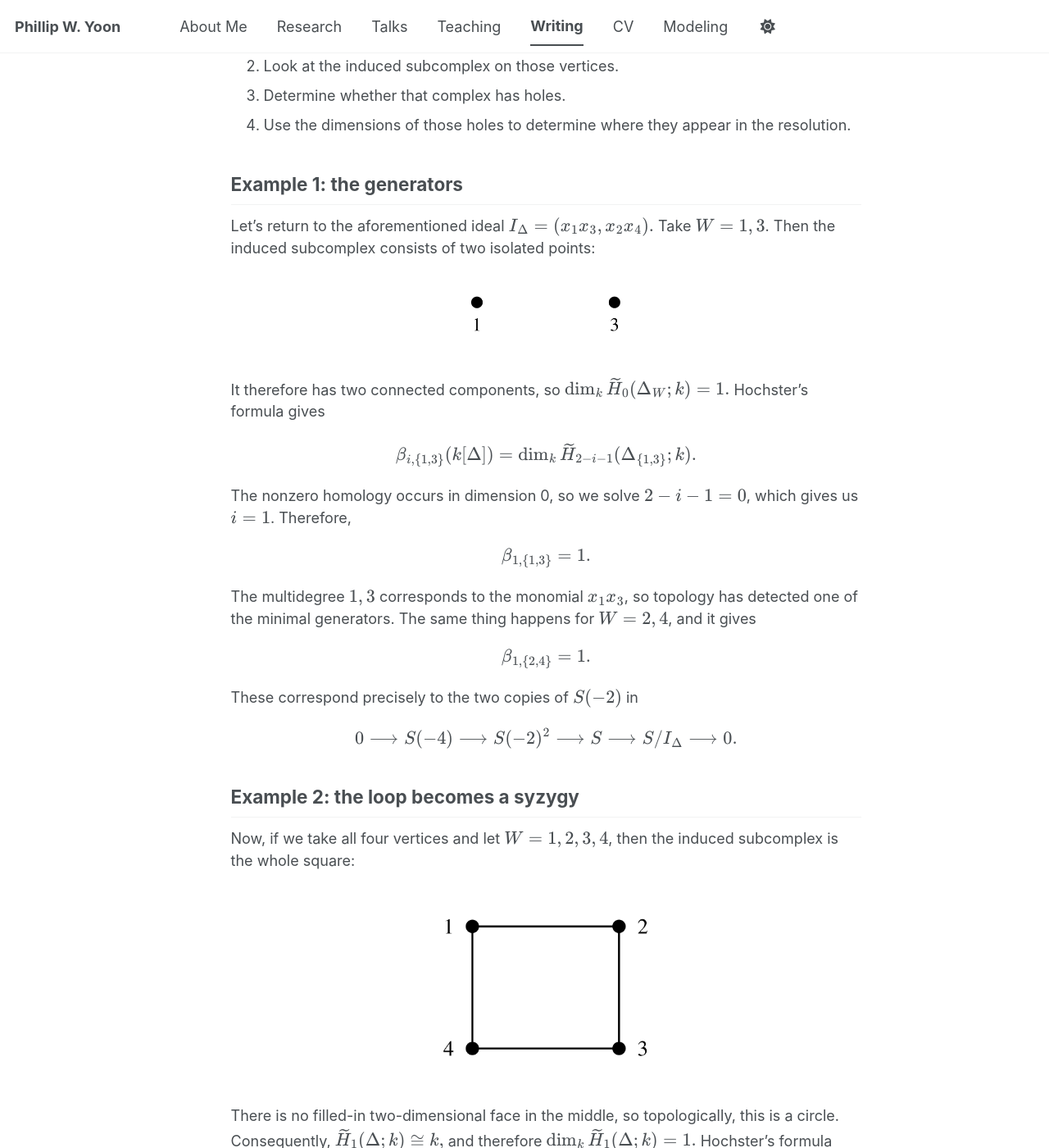
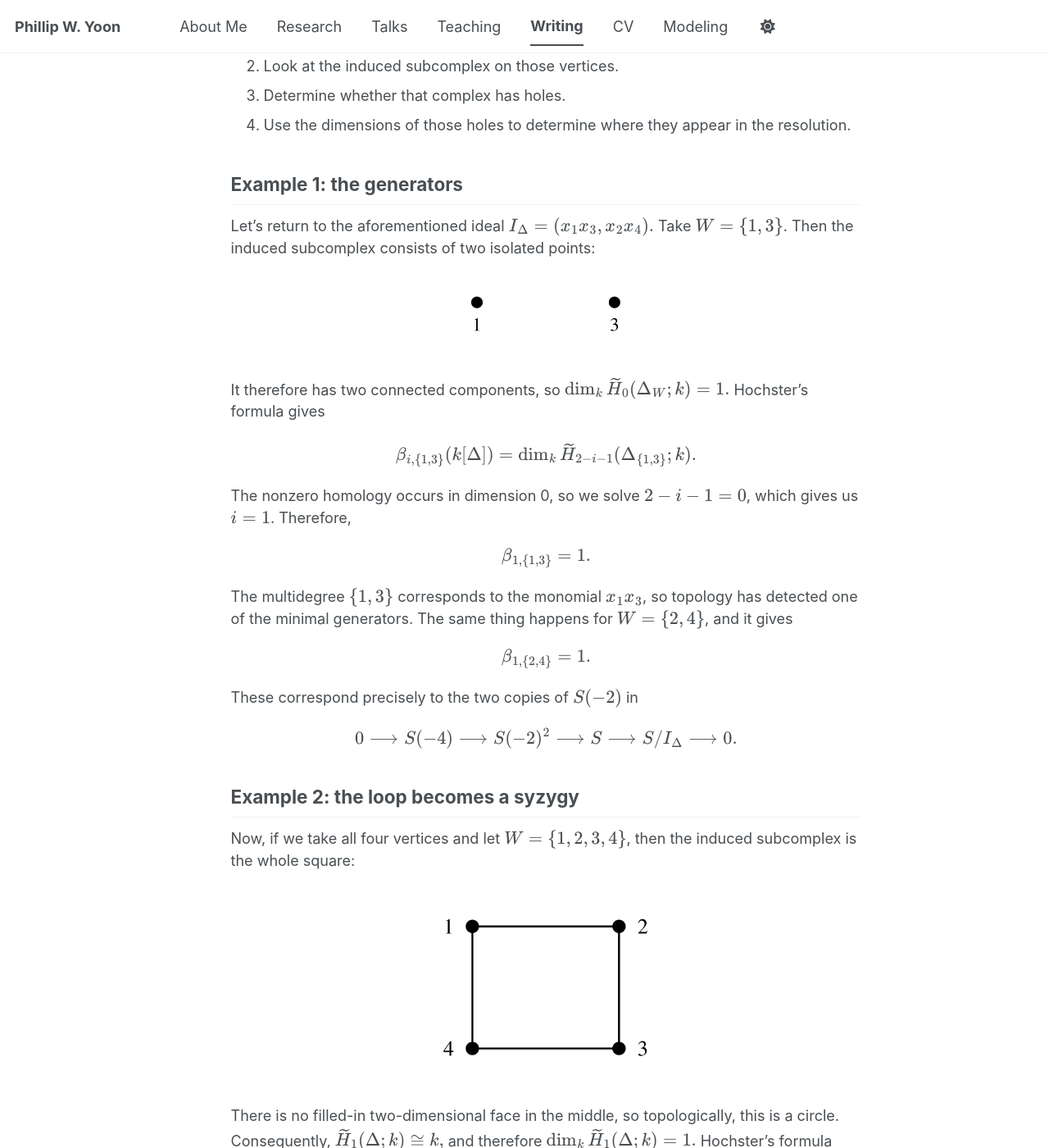
Before and after one commit to pwyoon/pwyoon.github.io, a Jekyll site: the page built from _posts/2026-09-07-math-02.md, in a window 1280 px wide and 1400 px high, scrolled down 4905 px. Shown: the whole window at 82% size. Built offline with Jekyll 4.4.1, drawn with Linux system fonts in a browser that asks for light colours; comment, search, counter and statistics services are not loaded; a style sheet for code colours, icons or effects is not loaded.

Commit message:
Update notation from curly braces to braces in math post

```diff
--- a/_posts/2026-09-07-math-02.md
+++ b/_posts/2026-09-07-math-02.md
@@ -136,7 +136,7 @@ To find a multigraded Betti number:
 
 ## Example 1: the generators
 
-Let's return to the aforementioned ideal $I_\Delta=(x_1x_3,x_2x_4).$ Take $W=\{1,3\}$. Then the induced subcomplex consists of two isolated points:
+Let's return to the aforementioned ideal $I_\Delta=(x_1x_3,x_2x_4).$ Take $W=\lbrace1,3\rbrace$. Then the induced subcomplex consists of two isolated points:
 
 <p align="center">
   <img src="/assets/images/math-02/isolated-vertices.png"
@@ -161,7 +161,7 @@ $$
 \beta_{1,\{1,3\}} = 1.
 $$
 
-The multidegree $\{1,3\}$ corresponds to the monomial $x_1x_3$, so topology has detected one of the minimal generators. The same thing happens for $W=\{2,4\}$, and it gives
+The multidegree $\lbrace1,3\rbrace$ corresponds to the monomial $x_1x_3$, so topology has detected one of the minimal generators. The same thing happens for $W=\lbrace2,4\rbrace$, and it gives
 
 $$
 \beta_{1,\{2,4\}} = 1.
@@ -180,7 +180,7 @@ $$
 
 ## Example 2: the loop becomes a syzygy
 
-Now, if we take all four vertices and let $W = \{1,2,3,4\}$, then the induced subcomplex is the whole square:
+Now, if we take all four vertices and let $W = \lbrace1,2,3,4\rbrace$, then the induced subcomplex is the whole square:
 
 <p align="center">
   <img src="/assets/images/math-02/four-cycle.png"
```
